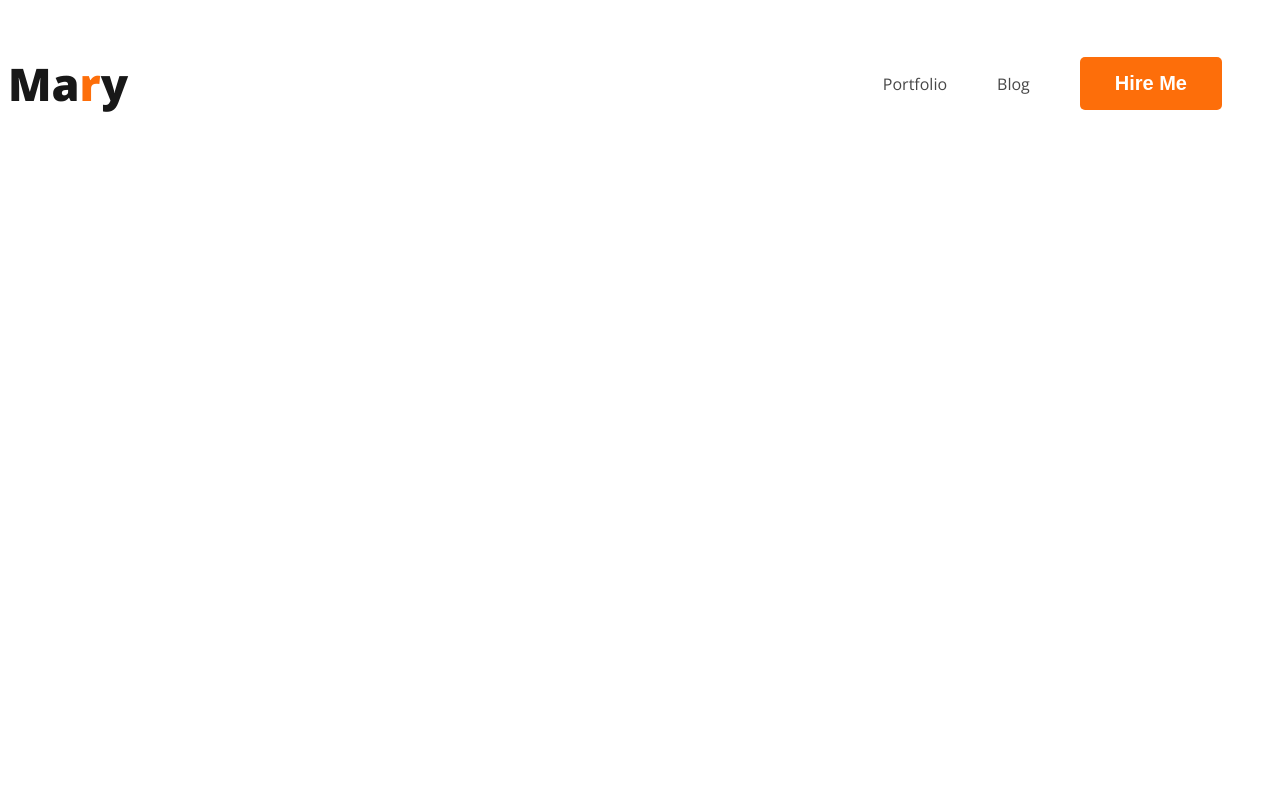
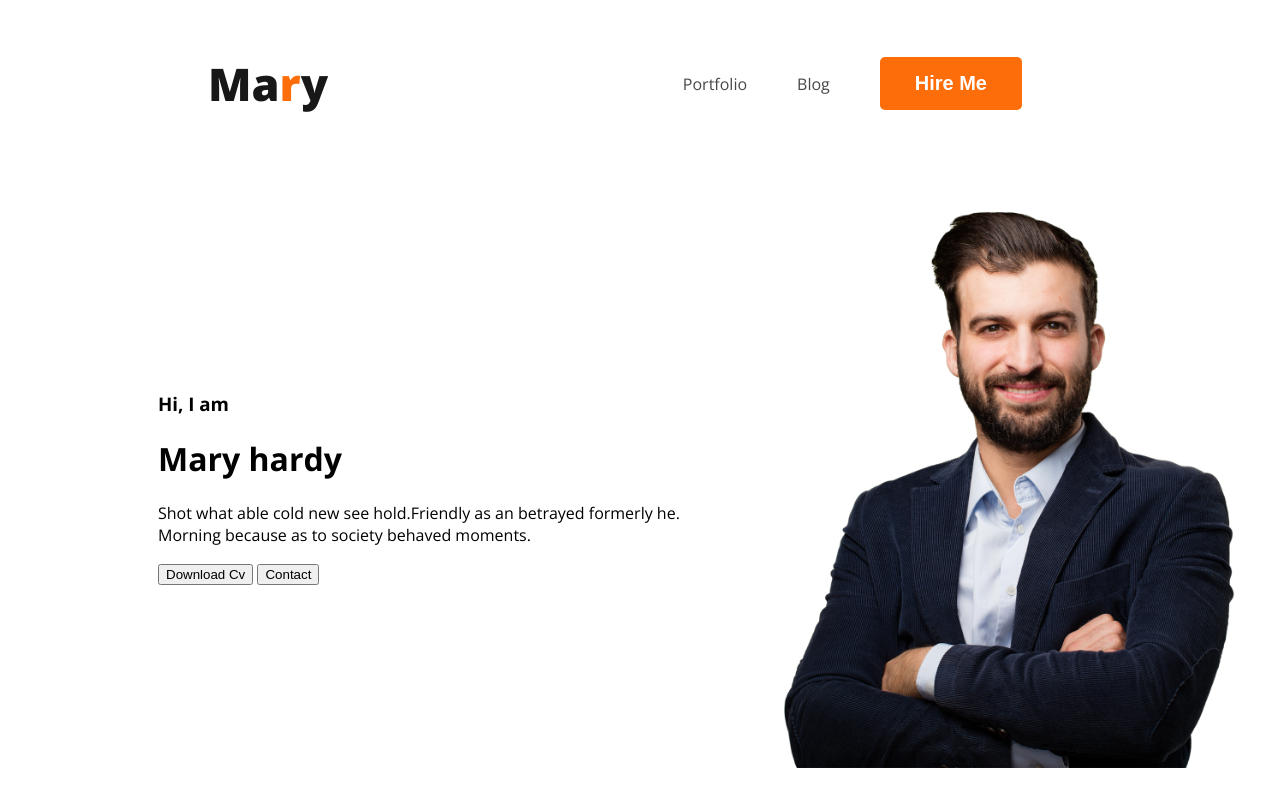
Before and after one commit to hmnaimul/webdeveloper-portfolio, a plain HTML site: page index.html in a window 1280 px wide. Drawn offline with nearby package versions, Linux system fonts and the light colour scheme.

Commit message:
new picture added

```diff
--- a/index.html
+++ b/index.html
@@ -5,11 +5,11 @@
     <meta name="viewport" content="width=device-width, initial-scale=1.0">
     <title>Web Developer Portfolio</title>
     <link rel="preconnect" href="https://fonts.googleapis.com">
-<link rel="preconnect" href="https://fonts.gstatic.com" crossorigin>
+<link rel="preconnect" href="https://fonts.gstatic.com"crossorigin>
 <link href="https://fonts.googleapis.com/css2?family=Open+Sans:wght@400;700;800&display=swap" rel="stylesheet">
     <link rel="stylesheet" href="styles/portfolio.css">
 </head>
-<header>
+<header class="hdr">
     <nav>
         <h3 class="nav-title">Ma<span class="text-primary">r</span>y</h3>
         <ul>
@@ -18,6 +18,18 @@
             <li><button class="button">Hire Me</button></li>
         </ul>
     </nav>
+    <div class="banner">
+        <div>
+            <h3 class="banner-greeting">Hi, I am</h3>
+            <h1 class="banner-title">Mary hardy</h1>
+            <p>Shot what able cold new see hold.Friendly as an betrayed formerly
+                he. Morning because as to society behaved moments.</p>
+        <button class="btn">Download Cv</button>
+           <button class="btn">Contact</button>
+    </div>
+    <img class="prf" src="images/hardy.png" alt="">
+
+    </div>
 </header>
 <body>
 
--- a/styles/portfolio.css
+++ b/styles/portfolio.css
@@ -11,6 +11,7 @@ nav {
     display: flex;
     justify-content: space-between;
     align-items: center;
+    margin: 0 200px;
 }
 .nav-title {
     color: #181818;
@@ -39,3 +40,16 @@ nav a{
     text-decoration: none;
     color: #474747;
 }
+/*  header related style*/
+.hdr{
+    background: color #17110d;
+}
+.banner{
+    padding: 30px 30px 30px 150px;
+    display: flex;
+    align-items: center;
+}
+.banner .prf{
+    width: 500px;
+
+}
```
